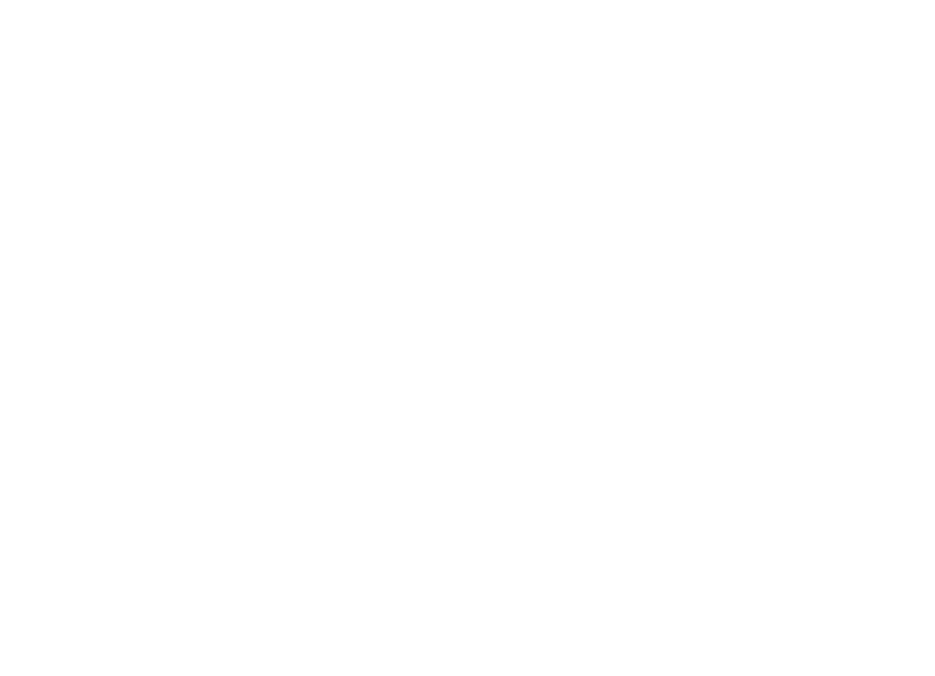
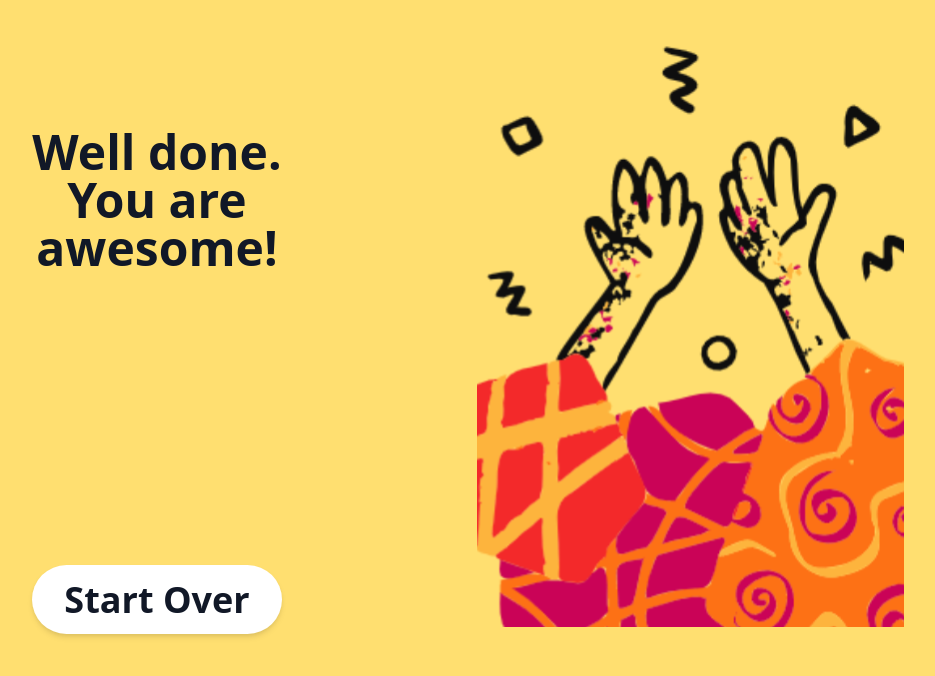
Before and after one commit to timosville/one-sheep-fe-challenge, a Vue app: page /complete in a window 1280 px wide. Before the commit this address had no page. Shown: the top 676 px of the page, without its empty margins (163-1098 px from the left). Built offline with nearby package versions, Linux system fonts and the light colour scheme.

Commit message:
Add component

```diff
--- /dev/null
+++ b/src/components/Complete.vue
@@ -0,0 +1,32 @@
+<template>
+  <div class="bg-one-yellow max-h-screen container-grid">
+    <div class="container-grid__title">
+      <h1 class="title">
+        Well done.
+        <br />You are awesome!
+      </h1>
+    </div>
+
+    <div class="container-grid__hero">
+      <img
+        class="object-contain w-full"
+        src="/hero/high-five.svg"
+        alt="high-five"
+      />
+    </div>
+    <div class="container-grid__button">
+      <button @click="changeRoute()" class="button">Start Over</button>
+    </div>
+  </div>
+</template>
+
+<script>
+export default {
+  name: "Complete",
+  methods: {
+    changeRoute() {
+      this.$router.push("/start");
+    },
+  },
+};
+</script>
--- a/src/router/index.js
+++ b/src/router/index.js
@@ -5,8 +5,8 @@ import Account from "@/components/Account.vue";
 import Appearance from "@/components/Appearance.vue";
 import Avatar from "@/components/Avatar.vue";
 import Success from "@/components/Success.vue";
-import Video from "@/components/Video.vue"
-
+import Video from "@/components/Video.vue";
+import Complete from "@/components/Complete.vue";
 
 const routes = [
   {
@@ -41,9 +41,14 @@ const routes = [
   },
   {
     path: "/video",
-    name:"Video",
-    component: Video
-  }
+    name: "Video",
+    component: Video,
+  },
+  {
+    path: "/complete",
+    name: "Complete",
+    component: Complete,
+  },
 ];
 
 const router = createRouter({
```
